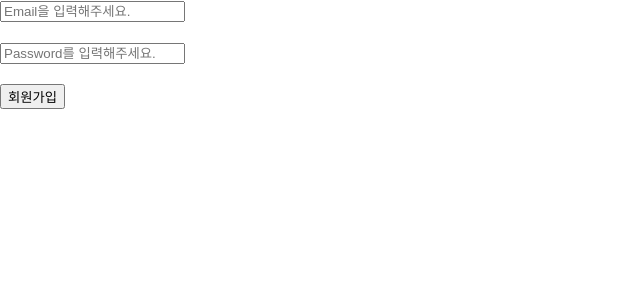
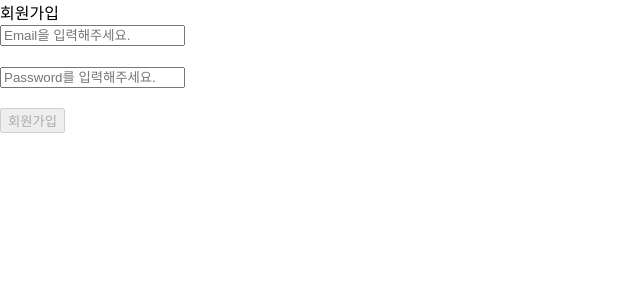
Before and after one commit to owel-dev/wanted-pre-onboarding-frontend, a React (Create React App) app: page /signup in a window 1280 px wide. Shown: the top 300 px of the page, without its empty margins (0-640 px from the left). Built offline with nearby package versions, Linux system fonts and the light colour scheme.

Commit message:
refactor: 회원가입 기능

```diff
--- a/src/components/SignUp.jsx
+++ b/src/components/SignUp.jsx
@@ -3,44 +3,31 @@ import axios from 'axios';
 import { useState, useEffect } from 'react';
 import { useNavigate } from 'react-router-dom';
 
-
 const SignUp = () => {
     const [stateEmail, setStateEmail] = useState('');
     const [statePassword, setStatePassword] = useState('');
-    const [alertEmail, setAlertEmail] = useState('');
-    const [alertPassword, setAlertPassword] = useState('');
-    const [isValid, setIsValid] = useState(false);
-
+    const [validEmail, setValidEmail] = useState(false);
+    const [validPassword, setValidPassword] = useState(false);
     const navigate = useNavigate();
-
-    useEffect(() => {
-        if (isValidEmail(stateEmail) && isValidPassword(statePassword)) {
-          setIsValid(true);
-        } else {
-          setIsValid(false);
-        }
-      }, [stateEmail, statePassword]);
 
     const isValidEmail = (inputEmail) => {
         return inputEmail.includes('@') && inputEmail.length <= 100;
-    }
+    };
 
     const isValidPassword = (inputPassword) => {
         return 8 <= inputPassword.length && inputPassword.length <= 100;
-    }
+    };
+
+    useEffect(() => {
+        setValidEmail(isValidEmail(stateEmail));
+    }, [stateEmail]);
+
+    useEffect(() => {
+        setValidPassword(isValidPassword(statePassword));
+    }, [statePassword]);
 
     const handleSubmit = async (e) => {
         e.preventDefault();
-        isValidEmail(stateEmail) ?
-            setAlertEmail(''): setAlertEmail('이메일 형식에 맞지 않습니다.');
-
-        isValidPassword(statePassword) ?
-            setAlertPassword(''): setAlertPassword('패스워드는 8자 이상이어야 합니다.');
-
-        if (!isValid) {
-            console.log('올바르지 않은 입력값');
-            return ;
-        }
 
         try {
             const response = await axios.post(
@@ -50,21 +37,24 @@ const SignUp = () => {
                     password: statePassword,
                 }
             );
-            if (response.status === 201){
-                alert('회원가입이 완료되었습니다.')
-                navigate('/signin')
+            if (response.status === 201) {
+                alert('회원가입이 완료되었습니다.');
+                navigate('/signin');
             } else {
-                console.log(`회원가입이 정상 처리되지 않았습니다. 에러코드: ${response.status}`);
+                alert(
+                    `회원가입이 정상 처리되지 않았습니다. 에러코드: ${response.status}`
+                );
             }
         } catch (error) {
-            alert('알 수 없는 이유로 회원가입이 실패했습니다. 관리자에게 문의해주세요.')
+            alert(
+                '알 수 없는 이유로 회원가입이 실패했습니다. 관리자에게 문의해주세요.'
+            );
         }
-
-
-    }
+    };
 
     return (
         <>
+            <div>회원가입</div>
             <form onSubmit={handleSubmit}>
                 <input
                     data-testid="email-input"
@@ -72,9 +62,12 @@ const SignUp = () => {
                     placeholder="Email을 입력해주세요."
                     onChange={(e) => setStateEmail(e.target.value)}
                 />
-                <div id="email-alert">{alertEmail}</div>
-                <br/>
-
+                <div>
+                    {!validEmail && stateEmail.length != 0
+                        ? '이메일 형식이 맞지 않습니다.'
+                        : ''}
+                </div>
+                <br />
                 <input
                     data-testid="password-input"
                     type="password"
@@ -82,10 +75,20 @@ const SignUp = () => {
                     placeholder="Password를 입력해주세요."
                     onChange={(e) => setStatePassword(e.target.value)}
                 />
-                <div id="password-alert">{alertPassword}</div>
-                <br/>
+                <div>
+                    {!validPassword && statePassword.length != 0
+                        ? '비밀번호는 8자 이상입니다.'
+                        : ''}
+                </div>
+                <br />
 
-                <button data-testid="signup-button" type="submit">회원가입</button>
+                <button
+                    disabled={!validEmail || !validPassword}
+                    data-testid="signup-button"
+                    type="submit"
+                >
+                    회원가입
+                </button>
             </form>
         </>
     );
```
